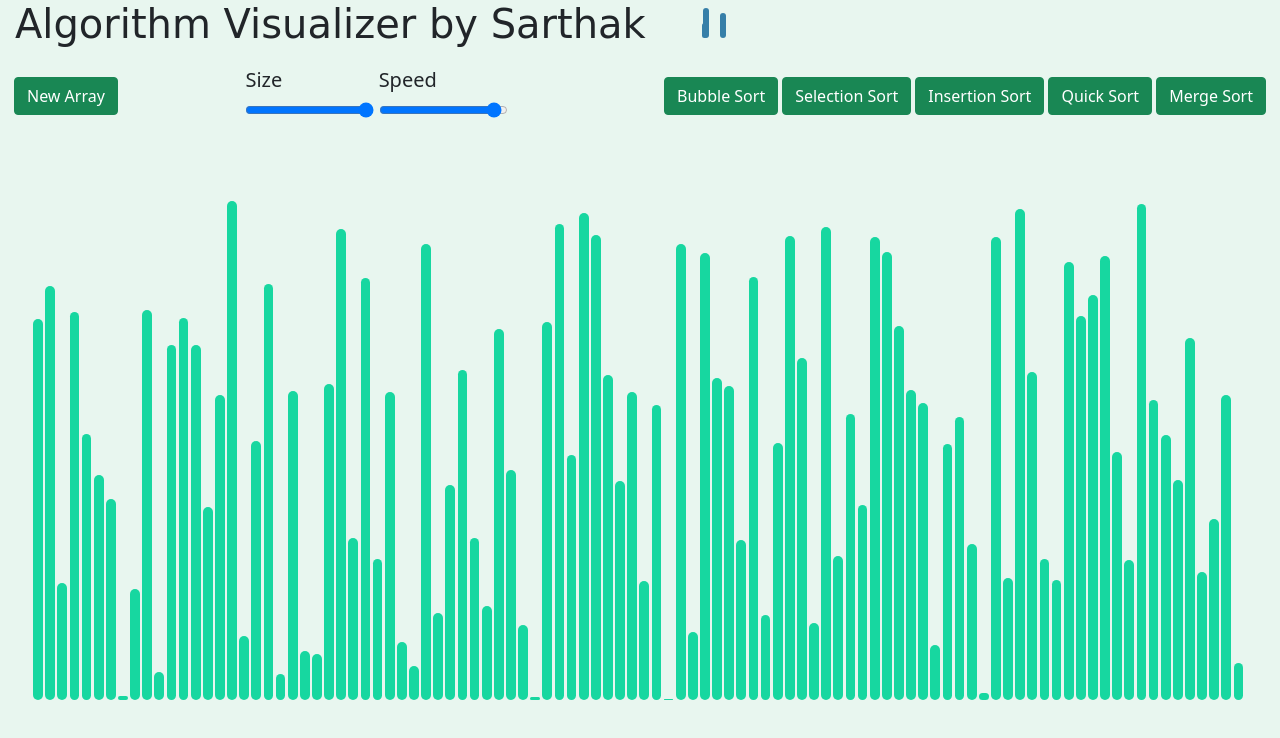
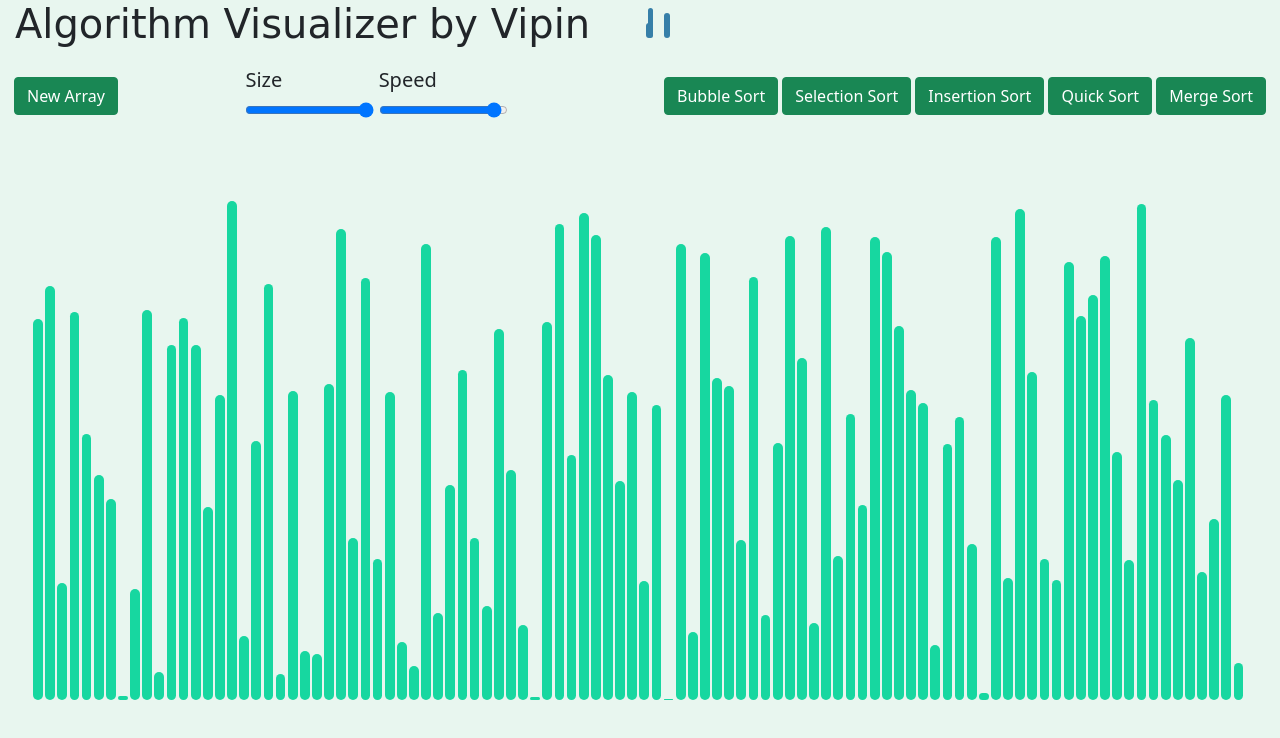
Before and after one commit to Sarthaksinghal987/algorithm-visualizer, a plain HTML site: page index.htm in a window 1280 px wide. Drawn offline with nearby package versions, Linux system fonts and the light colour scheme; a web font is replaced by a local one.

Commit message:
Update index.htm

```diff
--- a/index.htm
+++ b/index.htm
@@ -18,7 +18,7 @@
 <body class="mybdy">
     <!-- Heading content -->
     <div class="heading-container">
-        <h1 class="heading">Algorithm Visualizer by Sarthak
+        <h1 class="heading">Algorithm Visualizer by Vipin
             <div class="myanimation">
                 <div class="myanimation1"></div>
                 <div class="myanimation2"></div>
```
